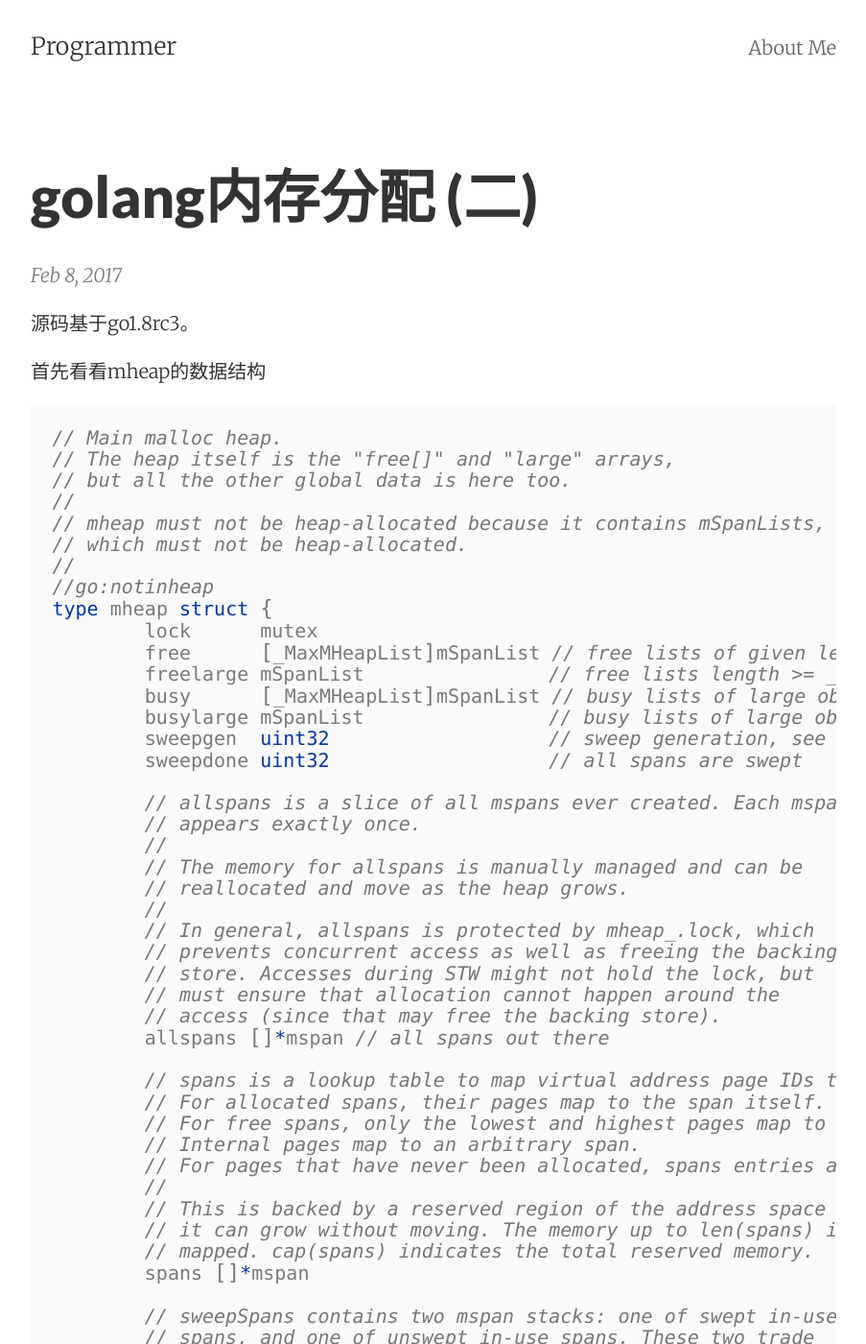
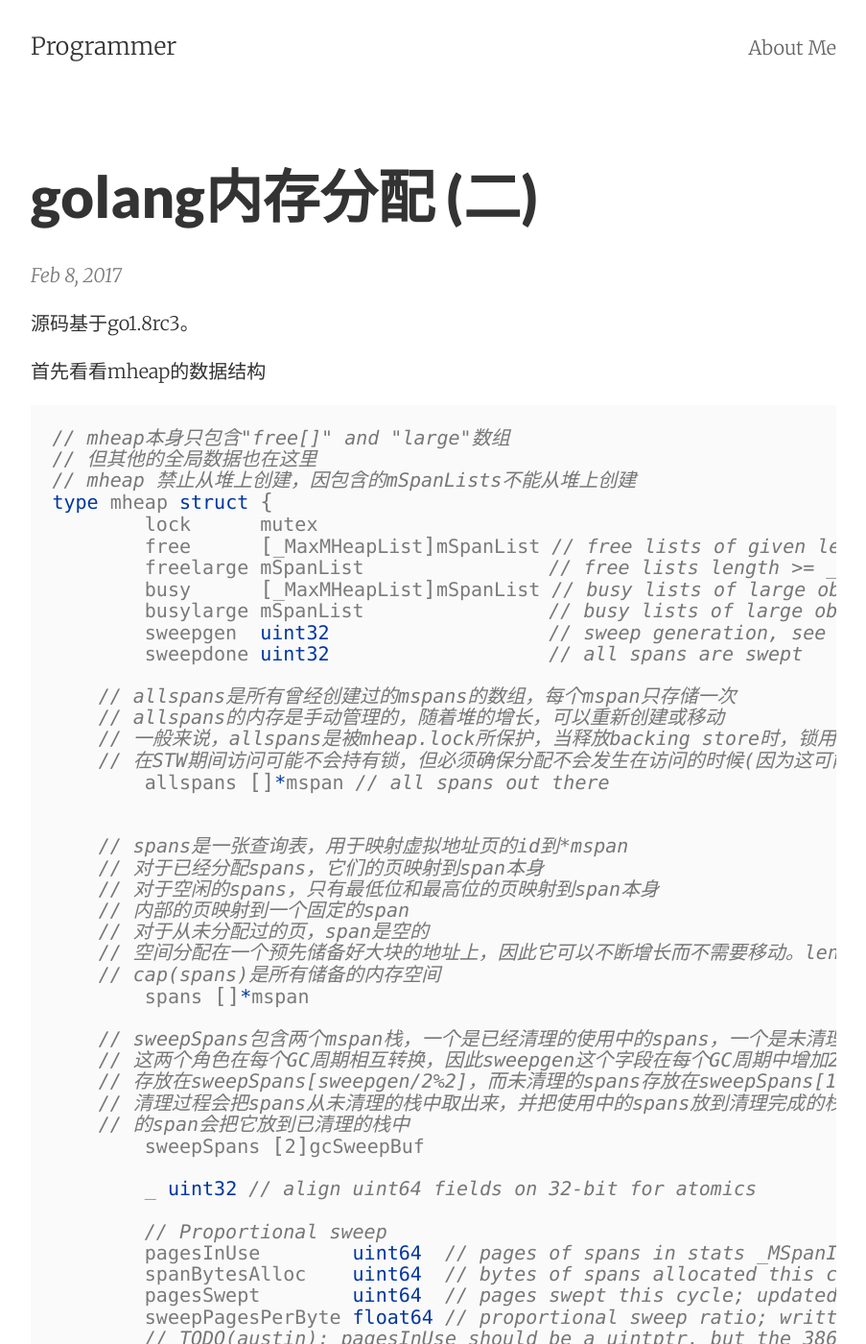
Before and after one commit to btfak/btfak.github.io, a Jekyll site: the page built from _posts/2017-02-08-golang-memory-allocate-2.md, in a window 1280 px wide and 1400 px high. Shown: the whole window at 96% size, without its empty margins (188-1091 px from the left). Built offline with Jekyll 4.4.1, drawn with Linux system fonts in a browser that asks for light colours; some of the changed text lies outside the part shown.

Commit message:
translate

````diff
--- a/_posts/2017-02-08-golang-memory-allocate-2.md
+++ b/_posts/2017-02-08-golang-memory-allocate-2.md
@@ -11,14 +11,9 @@ categories: golang
 首先看看mheap的数据结构
 
 ```go
-// Main malloc heap.
-// The heap itself is the "free[]" and "large" arrays,
-// but all the other global data is here too.
-//
-// mheap must not be heap-allocated because it contains mSpanLists,
-// which must not be heap-allocated.
-//
-//go:notinheap
+// mheap本身只包含"free[]" and "large"数组
+// 但其他的全局数据也在这里
+// mheap 禁止从堆上创建，因包含的mSpanLists不能从堆上创建
 type mheap struct {
 	lock      mutex
 	free      [_MaxMHeapList]mSpanList // free lists of given length
@@ -28,39 +23,27 @@ type mheap struct {
 	sweepgen  uint32                   // sweep generation, see comment in mspan
 	sweepdone uint32                   // all spans are swept
 
-	// allspans is a slice of all mspans ever created. Each mspan
-	// appears exactly once.
-	//
-	// The memory for allspans is manually managed and can be
-	// reallocated and move as the heap grows.
-	//
-	// In general, allspans is protected by mheap_.lock, which
-	// prevents concurrent access as well as freeing the backing
-	// store. Accesses during STW might not hold the lock, but
-	// must ensure that allocation cannot happen around the
-	// access (since that may free the backing store).
+    // allspans是所有曾经创建过的mspans的数组，每个mspan只存储一次
+    // allspans的内存是手动管理的，随着堆的增长，可以重新创建或移动
+    // 一般来说，allspans是被mheap.lock所保护，当释放backing store时，锁用于防止并发的访问
+    // 在STW期间访问可能不会持有锁，但必须确保分配不会发生在访问的时候(因为这可能释放backing store)
 	allspans []*mspan // all spans out there
 
-	// spans is a lookup table to map virtual address page IDs to *mspan.
-	// For allocated spans, their pages map to the span itself.
-	// For free spans, only the lowest and highest pages map to the span itself.
-	// Internal pages map to an arbitrary span.
-	// For pages that have never been allocated, spans entries are nil.
-	//
-	// This is backed by a reserved region of the address space so
-	// it can grow without moving. The memory up to len(spans) is
-	// mapped. cap(spans) indicates the total reserved memory.
+
+    // spans是一张查询表，用于映射虚拟地址页的id到*mspan
+    // 对于已经分配spans，它们的页映射到span本身
+    // 对于空闲的spans，只有最低位和最高位的页映射到span本身
+    // 内部的页映射到一个固定的span
+    // 对于从未分配过的页，span是空的
+    // 空间分配在一个预先储备好大块的地址上，因此它可以不断增长而不需要移动。len(spans)是分配出去的内存，
+    // cap(spans)是所有储备的内存空间
 	spans []*mspan
 
-	// sweepSpans contains two mspan stacks: one of swept in-use
-	// spans, and one of unswept in-use spans. These two trade
-	// roles on each GC cycle. Since the sweepgen increases by 2
-	// on each cycle, this means the swept spans are in
-	// sweepSpans[sweepgen/2%2] and the unswept spans are in
-	// sweepSpans[1-sweepgen/2%2]. Sweeping pops spans from the
-	// unswept stack and pushes spans that are still in-use on the
-	// swept stack. Likewise, allocating an in-use span pushes it
-	// on the swept stack.
+    // sweepSpans包含两个mspan栈，一个是已经清理的使用中的spans，一个是未清理的使用中的spans。
+    // 这两个角色在每个GC周期相互转换，因此sweepgen这个字段在每个GC周期中增加2,这意味着清理完的spans
+    // 存放在sweepSpans[sweepgen/2%2]，而未清理的spans存放在sweepSpans[1-sweepgen/2%2]。
+    // 清理过程会把spans从未清理的栈中取出来，并把使用中的spans放到清理完成的栈中。同样的，分配一个使用中
+    // 的span会把它放到已清理的栈中
 	sweepSpans [2]gcSweepBuf
 
 	_ uint32 // align uint64 fields on 32-bit for atomics
````
